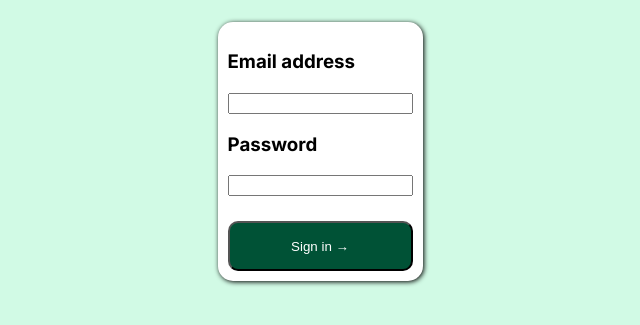
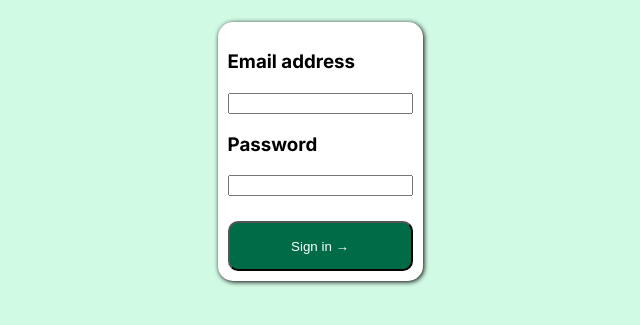
Before and after one commit to CrispyID/AdminOps-Personal-Project-F5, a plain HTML site: page login.html in a window 1280 px wide. In both pictures the pointer is over the button "Sign in →". Shown: the part 303-628 px from the top of the page, without its empty margins (320-960 px from the left). Drawn offline with Linux system fonts and the light colour scheme.

Commit message:
feat: added button with hover

```diff
--- a/src/pages/css/components/button.css
+++ b/src/pages/css/components/button.css
@@ -5,4 +5,9 @@ button {
     color: white;
     border-radius: 10px;
     background-color: #005236;
+    cursor: pointer;
+    transition: background-color 0.2s ease;
 }
+button:hover {
+    background-color: #006b47; /* lighter green */
+}
```
